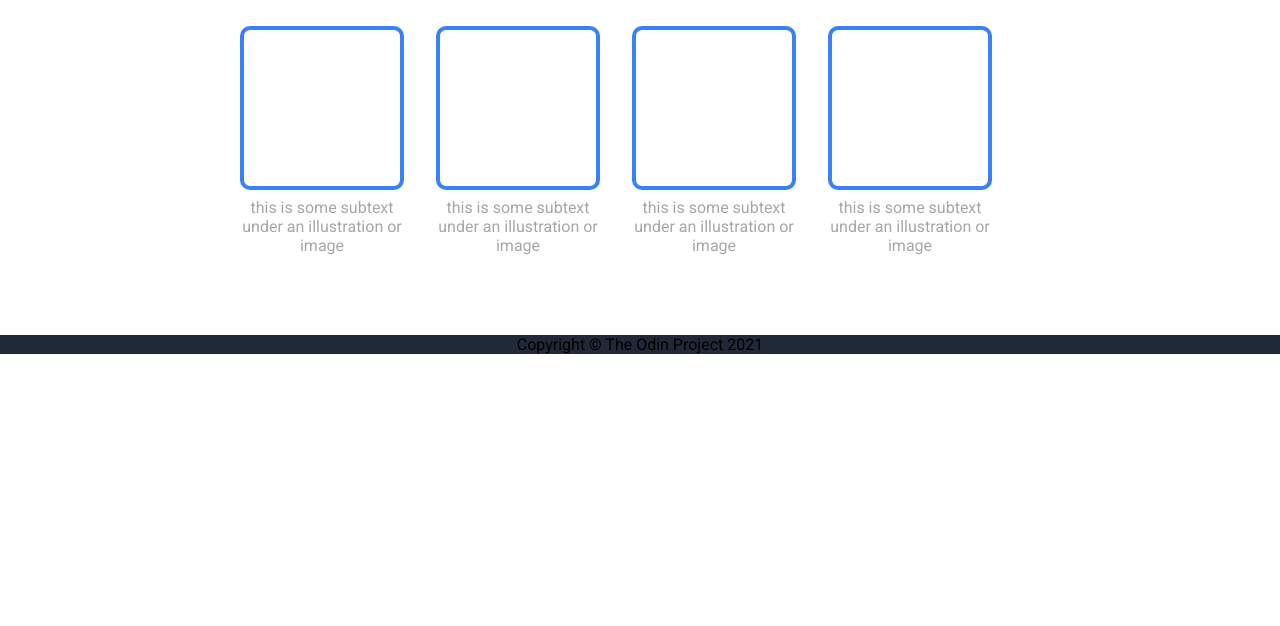
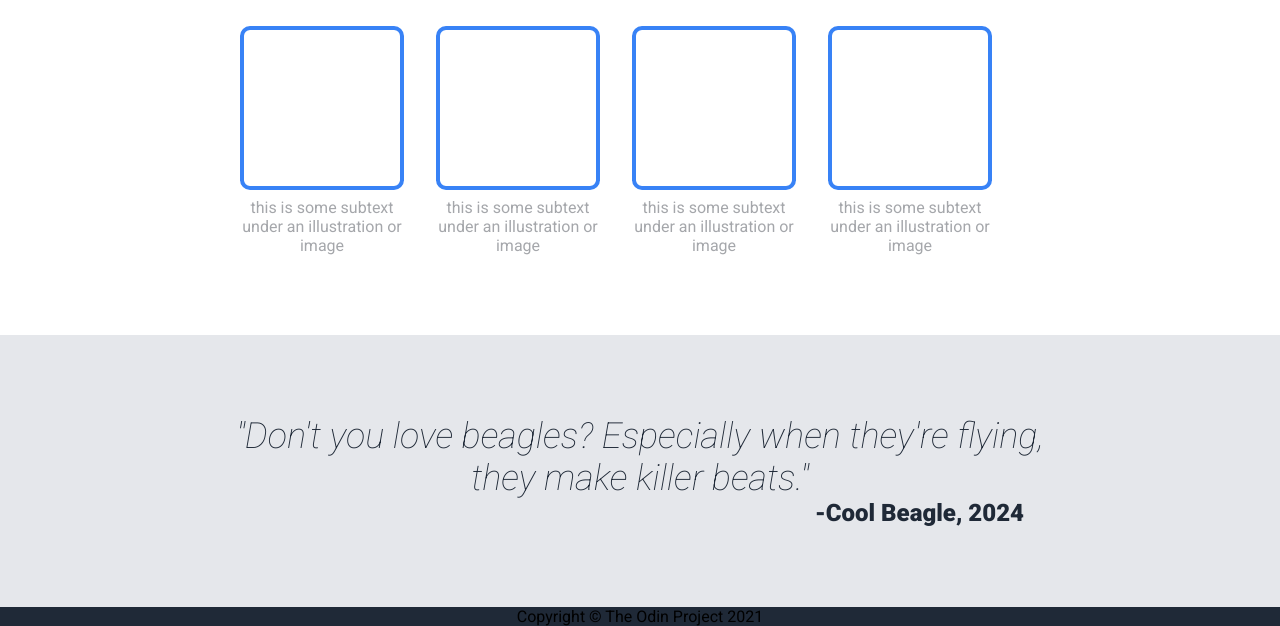
Before and after one commit to z-mn/odin-landing-page, a plain HTML site: page index.html in a window 1280 px wide. Shown: the part 582-1208 px from the top of the page. Before the commit the page ends 936 px from the top, so only its background shows below. Drawn offline with Linux system fonts and the light colour scheme.

Commit message:
finish quote section

```diff
--- a/index.html
+++ b/index.html
@@ -48,8 +48,9 @@
                 </article>
             </div>
         </section>
-        <section class="inspring-quote">
-
+        <section class="inspiring-quote">
+            <p class="quote">"Don't you love beagles? Especially when they're flying, they make killer beats."</p>
+            <aside class="author">-Cool Beagle, 2024</aside>
         </section>
         <section class="call-to-action">
 
--- a/style.css
+++ b/style.css
@@ -110,7 +110,7 @@ h1 {
     border: none;
     color: var(--clr-button-text);
     padding: 0.5em 2em;
-    font-weight: var(--fw-header);
+    font-weight: 700;
     border-radius: 10px;
     font-size: var(--fs-secondary);
 }
@@ -159,6 +159,29 @@ h2 {
     color: var(--clr-text-secondary);
 }
 
+/* Quote section */
+
+.inspiring-quote {
+    background-color: var(--clr-button-text);
+    padding: 5rem 13rem;
+    text-align: center;
+}
+
+.quote {
+    font-size: var(--fs-quote);
+    font-weight: lighter;
+    font-style: italic;
+    color: var(--clr-background);
+}
+
+.author {
+    text-align: right;
+    margin-inline-end: 3rem;
+    font-size: var(--fs-logo);
+    color: var(--clr-background);
+    font-weight: var(--fw-header);
+}
+
 /* Footer styles */
 
 footer {
```
Also changed, not shown: 1 other file.
